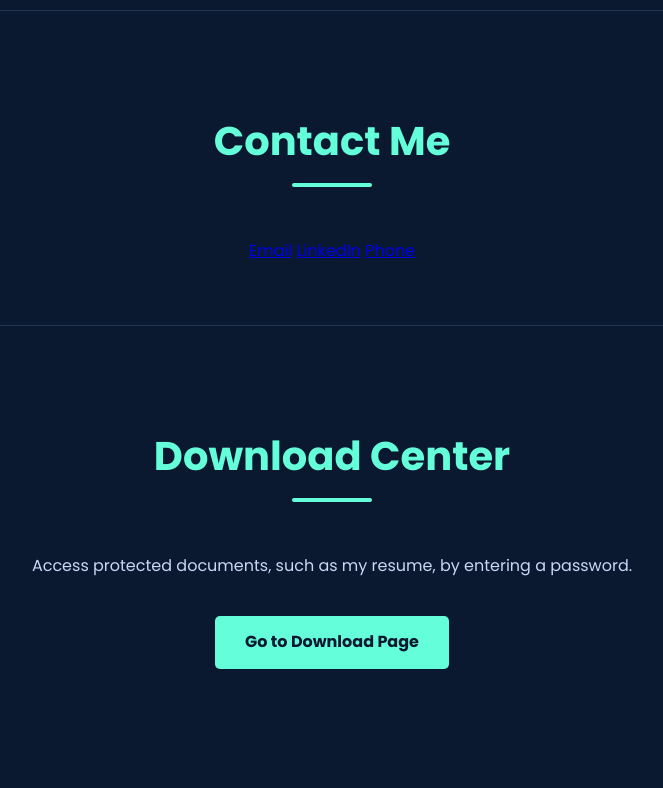
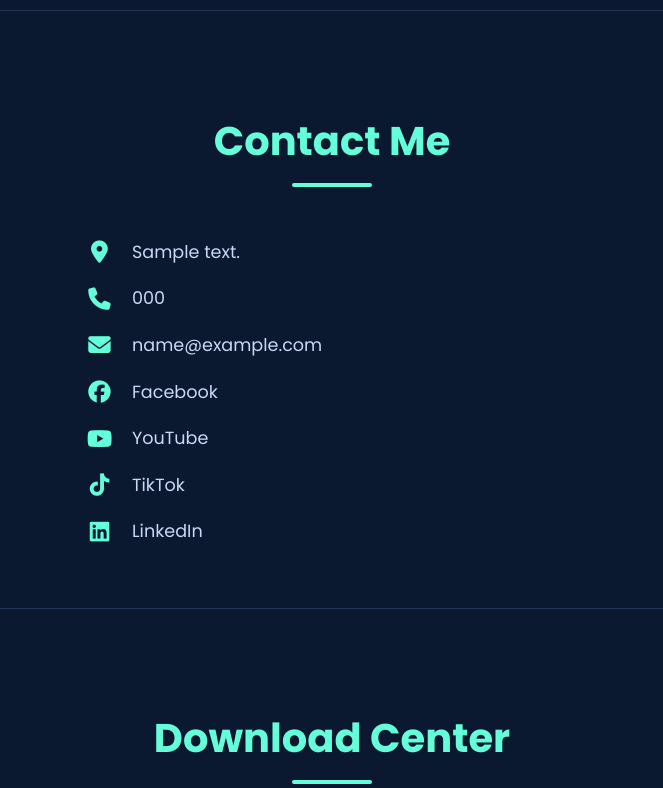
Before and after one commit to MovieAddict88/Clean-Portfolio, a PHP site: page / in a window 1280 px wide. Shown: the part 2787-3575 px from the top of the page, without its empty margins (308-971 px from the left). Run offline with PHP 8.4, Linux system fonts and the light colour scheme; tables that the repository leaves empty or names only in its code hold one stand-in row (values such as "Sample post"); grey boxes marked "Sample" are stand-in pictures.

Commit message:
feat: Add more contact information fields
This commit adds the following new fields to the 'About Me' section:
- Address
- Facebook URL
- YouTube URL
- TikTok URL

The changes include:
- Updating the `about_me` database table to include the new fields.
- Modifying the admin panel to allow editing and saving of the new contact information.
- Updating the frontend to display the new contact information with corresponding icons from Font Awesome.
- Styling the new contact section to match the design provided by the user.

```diff
--- a/index.php
+++ b/index.php
@@ -34,6 +34,7 @@ try {
     <meta name="viewport" content="width=device-width, initial-scale=1.0">
     <title><?php echo htmlspecialchars($about['name'] ?? 'Portfolio'); ?>'s Portfolio</title>
     <link rel="stylesheet" href="public/style.css">
+    <link rel="stylesheet" href="https://cdnjs.cloudflare.com/ajax/libs/font-awesome/6.5.1/css/all.min.css">
 </head>
 <body>
 
@@ -132,11 +133,48 @@ try {
         <section id="contact" class="section">
             <h2>Contact Me</h2>
             <div class="contact-info">
-                <a href="mailto:<?php echo htmlspecialchars($about['email'] ?? ''); ?>">Email</a>
-                <?php if (!empty($about['linkedin_url'])): ?>
-                <a href="<?php echo htmlspecialchars($about['linkedin_url']); ?>" target="_blank">LinkedIn</a>
+                <?php if (!empty($about['address'])): ?>
+                <div class="contact-item">
+                    <i class="fas fa-map-marker-alt"></i>
+                    <span><?php echo htmlspecialchars($about['address']); ?></span>
+                </div>
                 <?php endif; ?>
-                <a href="tel:<?php echo htmlspecialchars($about['phone'] ?? ''); ?>">Phone</a>
+                <?php if (!empty($about['phone'])): ?>
+                <div class="contact-item">
+                    <i class="fas fa-phone"></i>
+                    <a href="tel:<?php echo htmlspecialchars($about['phone']); ?>"><?php echo htmlspecialchars($about['phone']); ?></a>
+                </div>
+                <?php endif; ?>
+                <?php if (!empty($about['email'])): ?>
+                <div class="contact-item">
+                    <i class="fas fa-envelope"></i>
+                    <a href="mailto:<?php echo htmlspecialchars($about['email']); ?>"><?php echo htmlspecialchars($about['email']); ?></a>
+                </div>
+                <?php endif; ?>
+                <?php if (!empty($about['facebook_url'])): ?>
+                <div class="contact-item">
+                    <i class="fab fa-facebook"></i>
+                    <a href="<?php echo htmlspecialchars($about['facebook_url']); ?>" target="_blank">Facebook</a>
+                </div>
+                <?php endif; ?>
+                <?php if (!empty($about['youtube_url'])): ?>
+                <div class="contact-item">
+                    <i class="fab fa-youtube"></i>
+                    <a href="<?php echo htmlspecialchars($about['youtube_url']); ?>" target="_blank">YouTube</a>
+                </div>
+                <?php endif; ?>
+                <?php if (!empty($about['tiktok_url'])): ?>
+                <div class="contact-item">
+                    <i class="fab fa-tiktok"></i>
+                    <a href="<?php echo htmlspecialchars($about['tiktok_url']); ?>" target="_blank">TikTok</a>
+                </div>
+                <?php endif; ?>
+                 <?php if (!empty($about['linkedin_url'])): ?>
+                <div class="contact-item">
+                    <i class="fab fa-linkedin"></i>
+                    <a href="<?php echo htmlspecialchars($about['linkedin_url']); ?>" target="_blank">LinkedIn</a>
+                </div>
+                <?php endif; ?>
             </div>
         </section>
 
--- a/public/style.css
+++ b/public/style.css
@@ -402,28 +402,39 @@ nav {
     text-align: center;
 }
 
-.contact-intro {
-    max-width: 600px;
-    margin: 0 auto 30px;
-    font-size: 1.1rem;
-    color: var(--subtle-text-color);
+.contact-info {
+    display: flex;
+    flex-direction: column;
+    align-items: flex-start;
+    max-width: 500px;
+    margin: 30px auto 0;
+    gap: 15px;
 }
 
-.contact-button {
-    display: inline-block;
-    margin: 10px 15px;
-    color: var(--accent-color);
-    text-decoration: none;
-    font-size: 1.2rem;
-    padding: 12px 25px;
-    border: 1px solid var(--accent-color);
-    border-radius: 5px;
-    transition: all 0.3s ease;
+.contact-item {
+    display: flex;
+    align-items: center;
+    font-size: 1.1rem;
+    text-align: left;
 }
 
-.contact-button:hover {
-    background-color: var(--accent-color);
-    color: var(--primary-color);
+.contact-item i {
+    font-size: 1.4rem;
+    color: var(--accent-color);
+    width: 35px;
+    text-align: center;
+    margin-right: 15px;
+}
+
+.contact-item a,
+.contact-item span {
+    color: var(--text-color);
+    text-decoration: none;
+    transition: color 0.3s ease;
+}
+
+.contact-item a:hover {
+    color: var(--accent-color);
 }
 
 .download-box {
```
Also changed, not shown: admin/edit-about.php (+22 -2 lines), install/setup.php (+11 -3 lines), 1 other file.
